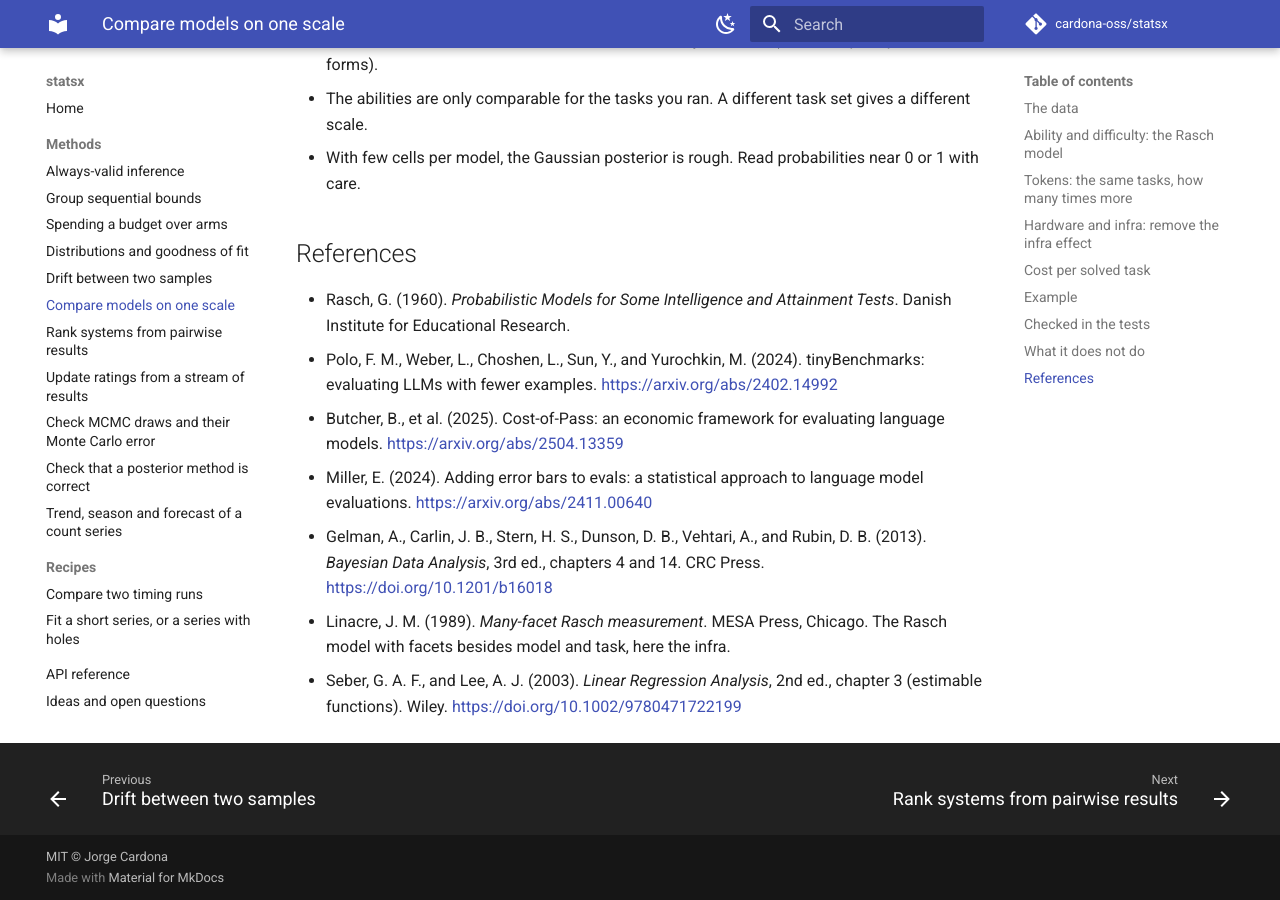
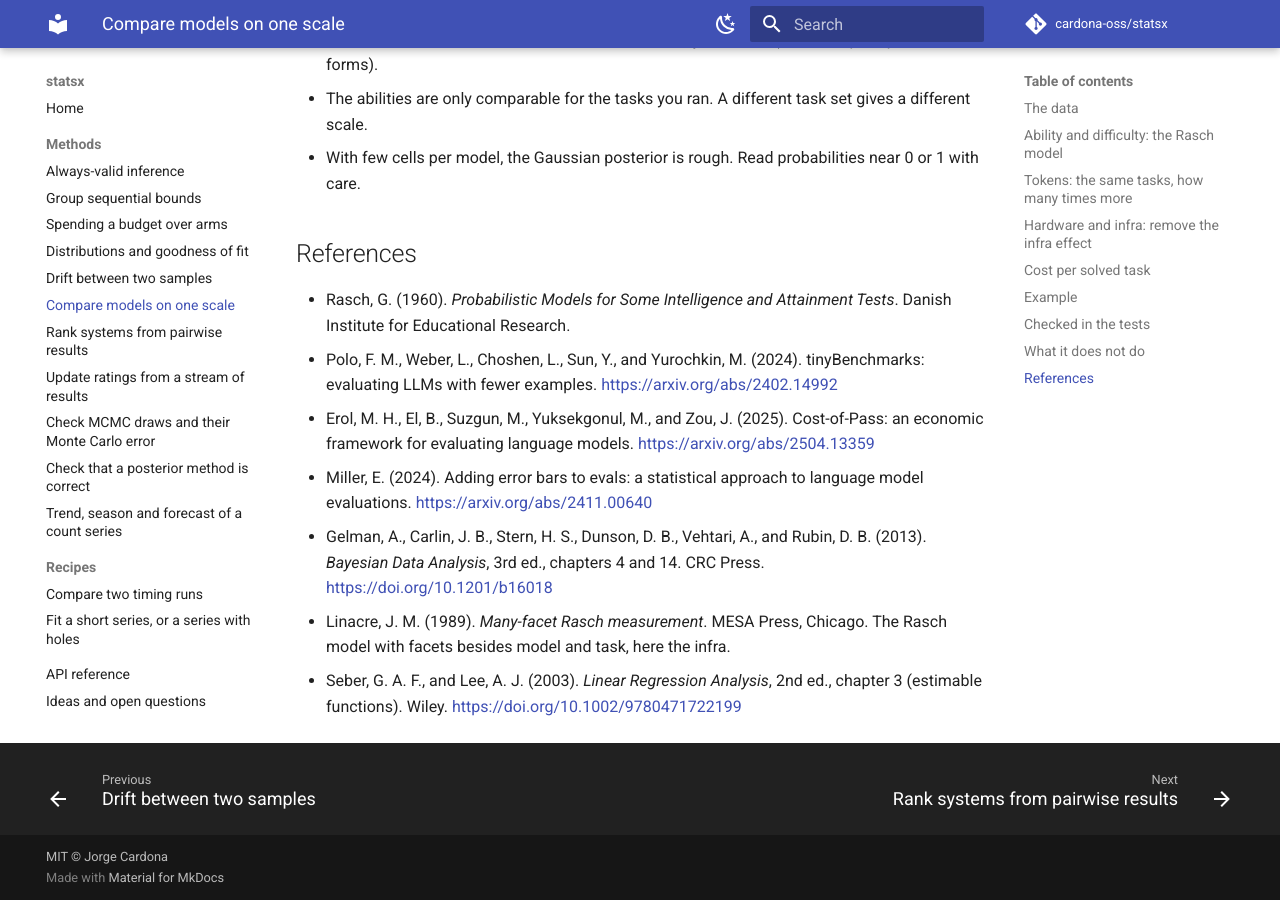
Before and after one commit to jorgeecardona/statsx, an MkDocs documentation site: the page built from docs/methods/model-comparison.md, in a window 1280 px wide and 900 px high, scrolled down 5516 px. Built offline with MkDocs 1.6.1 and Material for MkDocs 9.7.7, drawn with Linux system fonts in a browser that asks for light colours; comment, search, counter and statistics services are not loaded; some of the changed text lies outside the part shown.

Commit message:
docs: correct the Cost-of-Pass authors and the PPI++ arXiv number, two wording errors

```diff
--- a/docs/methods/model-comparison.md
+++ b/docs/methods/model-comparison.md
@@ -150,7 +150,7 @@ cost to the first pass is
 \text{cost per pass} = \frac{C}{R} .
 \]
 
-This is the cost-of-pass of Butcher et al. (2025). The package draws \(R\) from its Beta posterior and
+This is the cost-of-pass of Erol et al. (2025). The package draws \(R\) from its Beta posterior and
 \(C = \exp(\mu + \sigma^2 / 2)\) from the lognormal model of the costs, using the reference Normal-Inverse-Gamma
 posterior of \(\log\text{cost}\). The two draws are independent, which ignores the link between a task's cost and its
 result. The draws work in `statsx.posterior.compare` (use their logarithms to compare ratios).
@@ -243,7 +243,7 @@ P(frontier cheaper per pass than large) = 1.0
   for Educational Research.
 - Polo, F. M., Weber, L., Choshen, L., Sun, Y., and Yurochkin, M. (2024). tinyBenchmarks: evaluating
   LLMs with fewer examples. <https://arxiv.org/abs/2402.14992>
-- Butcher, B., et al. (2025). Cost-of-Pass: an economic framework for evaluating language models.
+- Erol, M. H., El, B., Suzgun, M., Yuksekgonul, M., and Zou, J. (2025). Cost-of-Pass: an economic framework for evaluating language models.
   <https://arxiv.org/abs/2504.13359>
 - Miller, E. (2024). Adding error bars to evals: a statistical approach to language model evaluations.
   <https://arxiv.org/abs/2411.00640>
--- a/pyproject.toml
+++ b/pyproject.toml
@@ -1,6 +1,6 @@
 [project]
 name = "statsx"
-version = "0.1.52"  # static: maturin is the build backend (it cannot read __version__ from a Python file; it reads Cargo.toml or this line). Keep in sync with rust/Cargo.toml.
+version = "0.1.53"  # static: maturin is the build backend (it cannot read __version__ from a Python file; it reads Cargo.toml or this line). Keep in sync with rust/Cargo.toml.
 description = "Statistics for Python with its own Rust core: Bayesian inference, forecasting, causal impact, tests and design, with NumPy as the only dependency."
 readme = "README.md"
 requires-python = ">=3.12"
```
Also changed, not shown: docs/ideas.md (+1 -1 lines), docs/methods/rating.md (+1 -1 lines), 5 other files.
